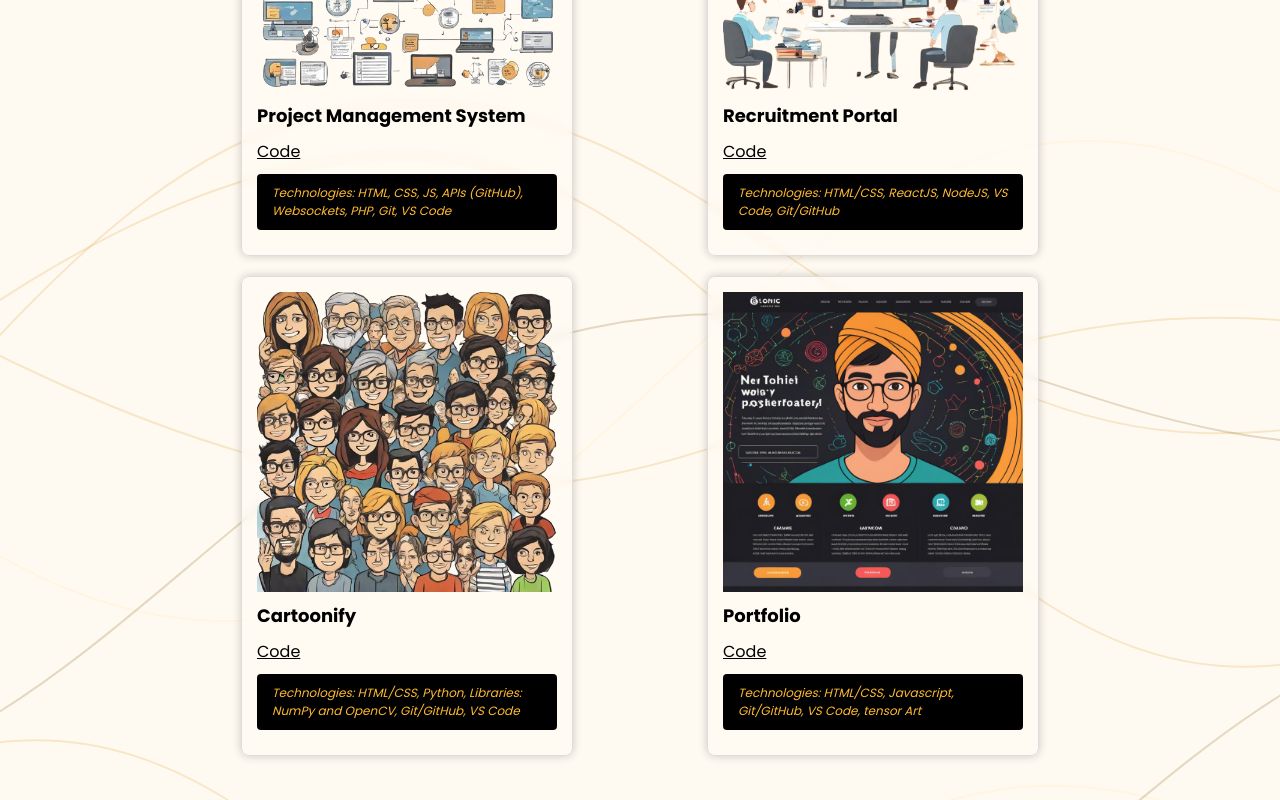
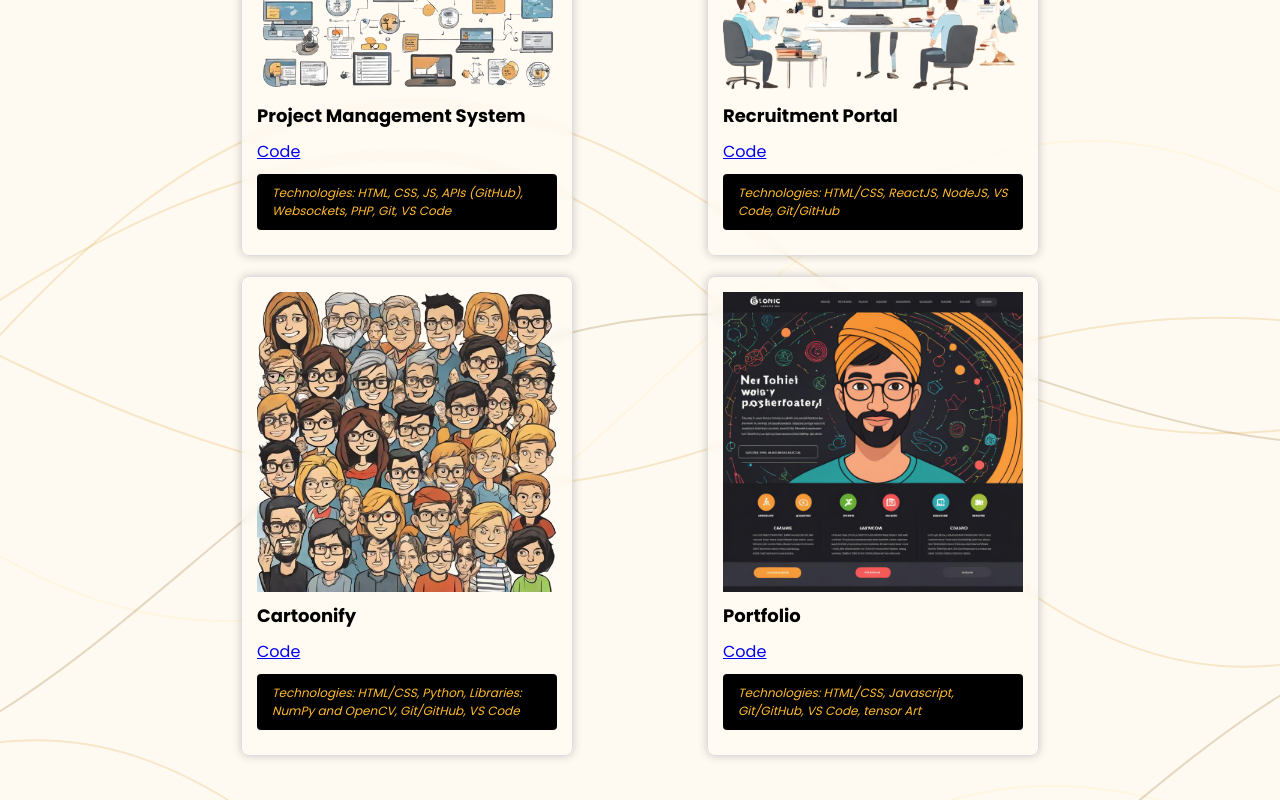
Before and after one commit to swapnil6504/portfolio-website, a plain HTML site: page index.html in a window 1280 px wide. Shown: the part 3100-3900 px from the top of the page. Drawn offline with Linux system fonts and the light colour scheme; a small style sheet from the web is missing; a web font is replaced by a local one.

Commit message:
Update index.html

```diff
--- a/index.html
+++ b/index.html
@@ -380,7 +380,11 @@
           <div class="project-card">
             <img src="./media/ProManSys.png" alt="" />
             <h3>Project Management System</h3>
-            <h5 href="github.com">Code</h5>
+            <a
+              href="https://github.com/akarsh911/TaskManager-CCS"
+              target="_blank"
+              >Code</a
+            >
             <!-- <p>
               Led development team, creating a collaborative project management
               platform, during Intra-Hackathon.
@@ -406,7 +410,12 @@
           <div class="project-card">
             <img src="./media/SocRecPor.png" alt="" />
             <h3>Recruitment Portal</h3>
-            <h5 href="github.com">Code</h5>
+            <a
+              href="https://github.com/creative-computing-society/year-long-recruitments"
+              target="_blank"
+            >
+              Code
+            </a>
             <!-- <p>
               Developed a year-long Recruitment Portal for continuous student
               applications and society recruitments.
@@ -424,7 +433,9 @@
           <div class="project-card">
             <img src="./media/Car.png" alt="" />
             <h3>Cartoonify</h3>
-            <h5 href="github.com">Code</h5>
+            <a href="https://github.com/swapnil6504/Cartoonify" target="_blank"
+              >Code</a
+            >
             <!-- <p>
               Developed Flask-based web app enabling instant image
               cartoonification with adjustable effects, as part of the
@@ -442,7 +453,12 @@
           <div class="project-card">
             <img src="./media/port.jpg" alt="" />
             <h3>Portfolio</h3>
-            <h5 href="github.com">Code</h5>
+            <a
+              href="https://github.com/swapnil6504/portfolio-website"
+              target="_blank"
+            >
+              Code
+            </a>
             <!-- <p>
               Developed Flask-based web app enabling instant image
               cartoonification with adjustable effects, as part of the
@@ -517,10 +533,8 @@
             Jio True5G
             <div class="notch"></div>
             <div>
-              <i class="fa fa-signal" aria-hidden="true"></i> 5G <i
-                class="fa fa-battery-three-quarters"
-                aria-hidden="true"
-              ></i>
+              <i class="fa fa-signal" aria-hidden="true"></i> 5G
+              <i class="fa fa-battery-three-quarters" aria-hidden="true"></i>
             </div>
           </div>
 
@@ -565,7 +579,6 @@
           </div>
 
           <div class="chin-container">
-
             <div class="chin"></div>
           </div>
         </div>
```
